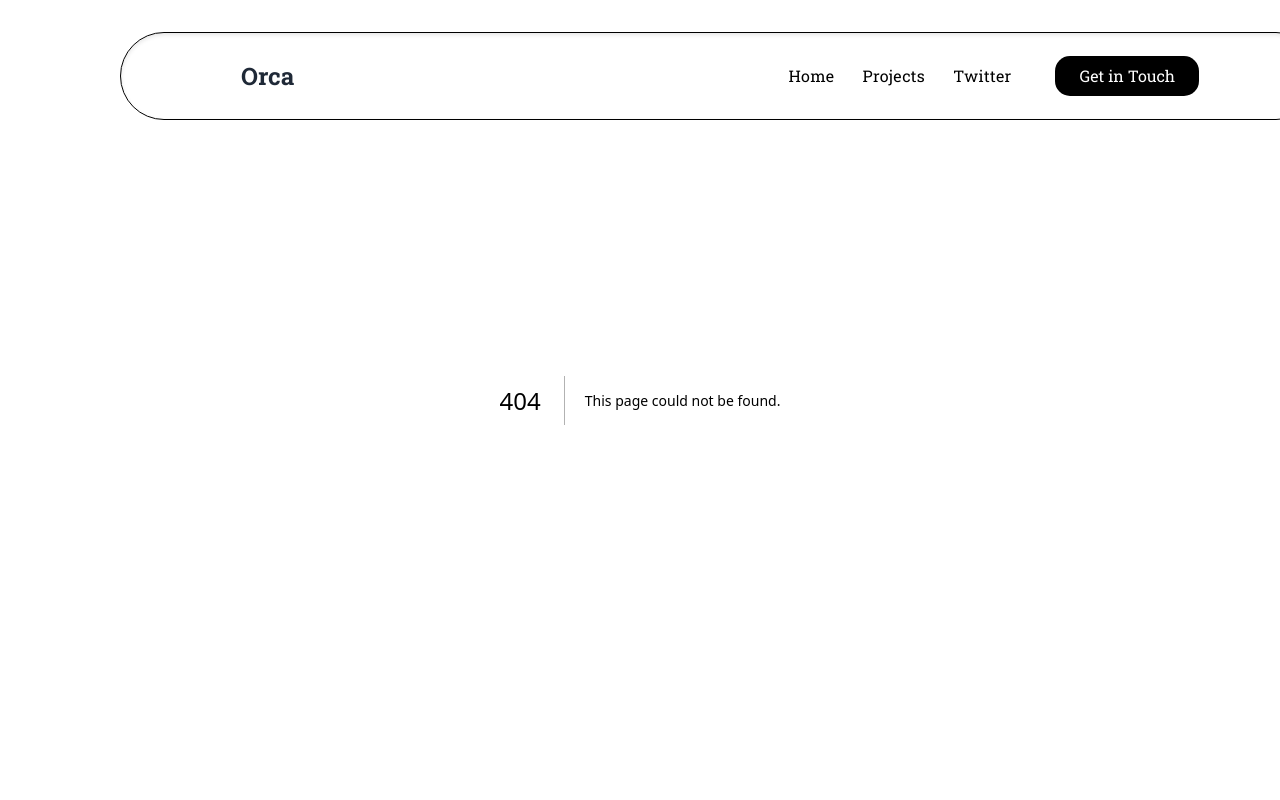
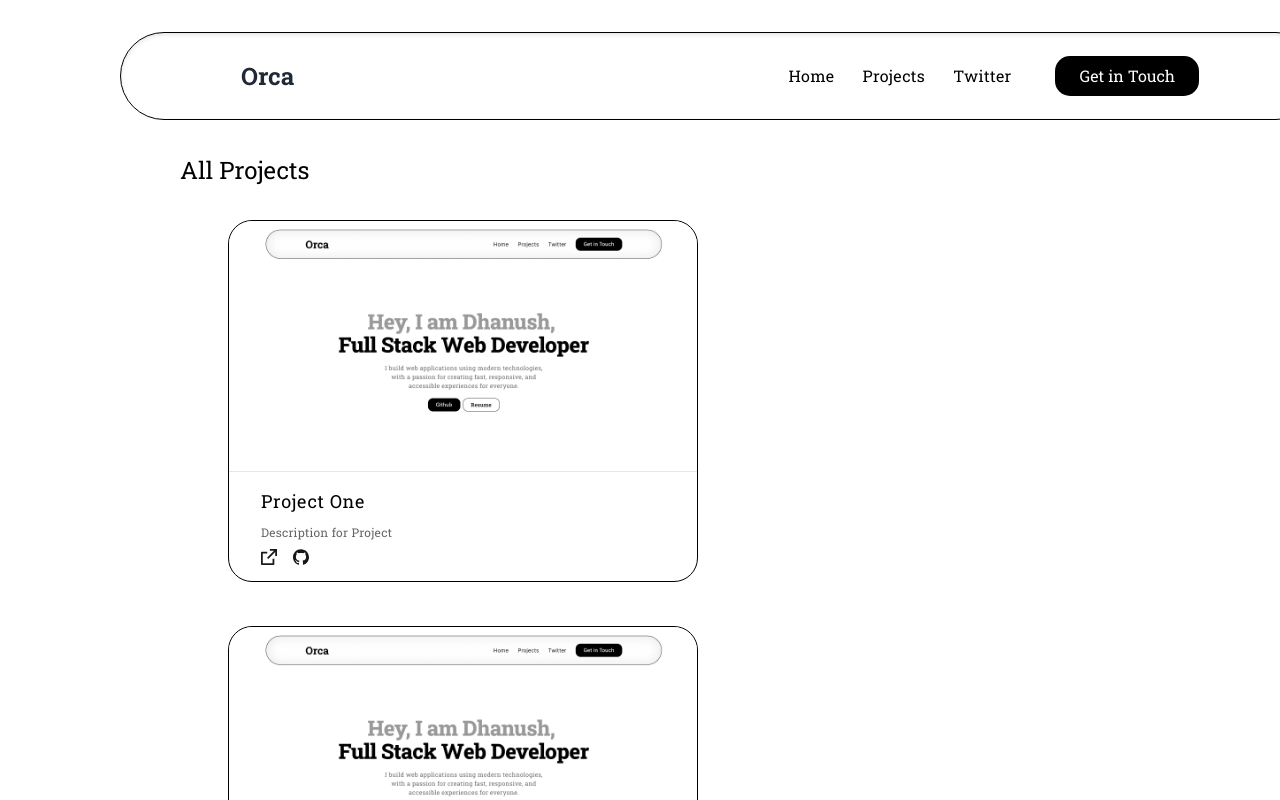
Before and after one commit to dhanushd-27/Portfolio, a Next.js app: page /projects in a window 1280 px wide. Before the commit this address had no page. Shown: the top 800 px of the page. Built offline with nearby package versions, Linux system fonts and the light colour scheme.

Commit message:
Add: Project Card and All Project Section and Update: Header, NavBar, Footer, Primary Button and Project Section

```diff
--- /dev/null
+++ b/src/app/projects/page.tsx
@@ -0,0 +1,8 @@
+import AllProjectsSection from '@/components/allProjectComponents/AllProjectsSection'
+import React from 'react'
+
+export default function Projects() {
+  return (
+      <AllProjectsSection />
+  )
+}
--- a/src/components/Footer.tsx
+++ b/src/components/Footer.tsx
@@ -3,7 +3,7 @@ import React from 'react'
 export default function Footer() {
   return (
     <footer className='w-full h-52 px-[120px] py-[65px] flex justify-end border border-solid border-black'>
-      <h1 className='text-h1/h1 text-black opacity-40 font-bold'>dhanushd.work@gmail.com</h1>
+      <h1 className='text-h1/h1 text-black text-opacity-40 font-bold'>dhanushd.work@gmail.com</h1>
     </footer>
   )
 }
--- a/src/components/Header.tsx
+++ b/src/components/Header.tsx
@@ -1,14 +1,15 @@
 import React from 'react'
 import NavBar from './NavBar'
 import PrimaryBtn from './PrimaryBtn'
+import Link from 'next/link'
 
 export default function Header() {
   return (
     <header className='w-[1200px] border border-solid border-black py-6 flex justify-between items-center h-[88px] rounded-full fixed top-0 bg-white bg-opacity-30 shadow-inner shadow-black/10 backdrop-blur-sm mt-8 mx-[120px] px-[120px]'>
-      <h3 className='font-bold text-2xl text-gray-800'>Orca</h3>
+      <Link href={'/'} className='font-bold text-2xl text-gray-800'>Orca</Link>
       <div className='flex gap-7'>
         <NavBar />
-        <PrimaryBtn BtnName='Get in Touch' />
+        <PrimaryBtn BtnName='Get in Touch' link='mailto:dhanushd.work@gmail.com'/>
       </div>
     </header>
   )
--- a/src/components/NavBar.tsx
+++ b/src/components/NavBar.tsx
@@ -1,11 +1,12 @@
 import React from 'react'
+import Link from 'next/link'
 
 export default function NavBar() {
   return (
     <div className='flex gap-7 px-4 py-2'>
-      <p className='nav-option'>Home</p>
-      <p className='nav-option'>Projects</p>
-      <p className='nav-option'>Twitter</p>
+      <Link href={'/'} className='nav-option'>Home</Link>
+      <Link href={'/projects'} className='nav-option'>Projects</Link>
+      <Link href={'https://x.com/orca_x27'} className='nav-option' target='_blank'>Twitter</Link>
     </div>
   )
 }
--- a/src/components/PrimaryBtn.tsx
+++ b/src/components/PrimaryBtn.tsx
@@ -8,7 +8,7 @@ interface props {
 
 export default function PrimaryBtn({ BtnName, link }: props) {
   return (
-    <a className='bg-black rounded-btn text-white py-2 px-6 text-center' href={ link }>
+    <a className='bg-black rounded-btn text-white py-2 px-6 text-center w-min h-min text-nowrap' href={ link }>
       {BtnName}
     </a>
   )
--- a/src/components/ProjectSection.tsx
+++ b/src/components/ProjectSection.tsx
@@ -4,7 +4,7 @@ import MainProjectCard from './projectSectionComponents/MainProjectCard'
 
 export default function ProjectSection() {
   return (
-    <div className='flex flex-col gap-16 items-center justify-center mt-[292px]'>
+    <div className='flex flex-col gap-16 items-center justify-center mt-[292px] mb-[128px]'>
       { projects.map(project => (
         <MainProjectCard key={ project.Name } Name={ project.Name } Date={ project.Date } Description={ project.Description } GithubLink={ project.GithubLink } LiveLink={ project.LiveLink } ProjectImage={ project.ProjectImage }/>
       ))}
--- /dev/null
+++ b/src/components/allProjectComponents/AllProjectsSection.tsx
@@ -0,0 +1,16 @@
+import React from 'react'
+import ProjectCard from './ProjectCard'
+import projects from '@/config/projects'
+
+export default function AllProjectsSection() {
+  return (
+    <div className='w-full h-auto px-[180px] py-8 mt-[120px] flex flex-col gap-8'>
+      <h4 className='text-h4/h4'>All Projects</h4>
+      <div className='flex flex-wrap justify-between gap-11 px-12'>
+        { projects.map( project => (
+          <ProjectCard key={ project.Name } Name={project.Name} Description={ project.Description} LiveLink={ project.LiveLink } ImageSrc={ project.ProjectImage } GithubLink={ project.GithubLink }/>
+        ))}
+      </div>
+    </div>
+  )
+}
--- /dev/null
+++ b/src/components/allProjectComponents/ProjectCard.tsx
@@ -0,0 +1,29 @@
+import React from 'react'
+import Image from 'next/image';
+import Link from 'next/link';
+
+interface Props {
+  Name: string,
+  Description: string,
+  LiveLink: string
+  ImageSrc: string,
+  GithubLink: string
+}
+
+export default function ProjectCard({ LiveLink, ImageSrc, Name, Description, GithubLink }: Props) {
+  return (
+    <div className='w-[470px] flex flex-col border border-black rounded-3xl'>
+      <Image src={'/Portfolio.png'} alt={ ImageSrc } height={232} width={470} className='rounded-t-3xl border-b-[1px]'/>
+      <div className='flex px-8 py-4 gap-5'>
+        <div className='w-full gap-2 flex flex-col items-start justify-start'>
+          <h5 className='text-h5/h5 tracking-h5 text-black w-full text-wrap'>{ Name }</h5>
+          <p className='w-full text-button/button text-wrap tracking-button text-black text-opacity-60'>{ Description }</p>
+          <div className='flex gap-4 h-min'>
+            <Link href={ LiveLink }><Image src={'/assets/Link.svg'} alt='link svg' height={16} width={16}/></Link>
+            <Link href={ GithubLink }><Image src={'/assets/tools/Github.svg'} alt='link svg' height={16} width={16}/></Link>
+          </div>
+        </div>
+      </div>
+    </div>
+  )
+}
--- a/src/config/projects.ts
+++ b/src/config/projects.ts
@@ -2,7 +2,7 @@ const projects = [
   {
     Date: "2023-01-01",
     Name: "Project One",
-    Description: "Description for Project One",
+    Description: "Description for Project",
     GithubLink: "#",
     LiveLink: "#",
     ProjectImage: "/Portfolio.png"
```
Also changed, not shown: src/components/projectSectionComponents/ProjectCard.tsx (deleted).
